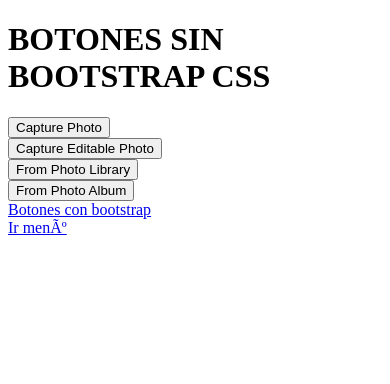
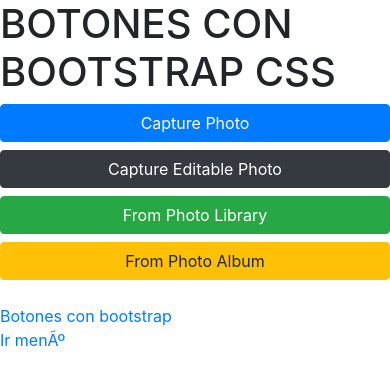
Before and after one commit to AAlex199/Cuidados-Medicos, a plain HTML site: page www/sensores.html in a window 390 px wide. Drawn offline with Linux system fonts and the light colour scheme; some packages are replaced by stand-ins of ours.

Commit message:
Add files via upload

```diff
--- /dev/null
+++ b/www/alertas.js
@@ -0,0 +1,4 @@
+
+function hola() {
+alert("Hola");
+}
--- a/www/sensores.html
+++ b/www/sensores.html
@@ -2,7 +2,7 @@
 <html>
   <head>
     <title>Capture Photo</title>
-
+    <link rel="stylesheet" type="text/css" href="css/bootstrap.css"/>
     <script type="text/javascript" charset="utf-8" src="cordova.js"></script>
     <script type="text/javascript" charset="utf-8">
     var pictureSource;   // picture source
@@ -78,11 +78,11 @@
     </script>
   </head>
   <body>
-  		<h1>BOTONES SIN BOOTSTRAP CSS</h1>
-    <button onclick="capturePhoto();">Capture Photo</button> <br>
-    <button onclick="capturePhotoEdit();">Capture Editable Photo</button> <br>
-    <button onclick="getPhoto(pictureSource.PHOTOLIBRARY);">From Photo Library</button><br>
-    <button onclick="getPhoto(pictureSource.SAVEDPHOTOALBUM);">From Photo Album</button><br>
+  		<h1>BOTONES CON BOOTSTRAP CSS</h1>
+    <button class="btn btn-primary  btn-block" Full-Width Button Default onclick="capturePhoto();">Capture Photo</button>
+    <button class="btn btn-dark btn-block" Full-Width Button onclick="capturePhotoEdit();">Capture Editable Photo</button>
+    <button class="btn btn-success btn-block" Full-Width Button onclick="getPhoto(pictureSource.PHOTOLIBRARY);">From Photo Library</button>
+    <button class="btn btn-warning btn-block" Full-Width Button onclick="getPhoto(pictureSource.SAVEDPHOTOALBUM);">From Photo Album</button><br>
     <img style="display:none;width:60px;height:60px;" id="smallImage" src="" />
     <img style="display:none;" id="largeImage" src="" />
     <a href="hoja4.html">Botones con bootstrap</a><br>
```
Also changed, not shown: www/Pantalla3.html (+4 -1 lines), www/pantalla4.html (+1 -1 lines).
